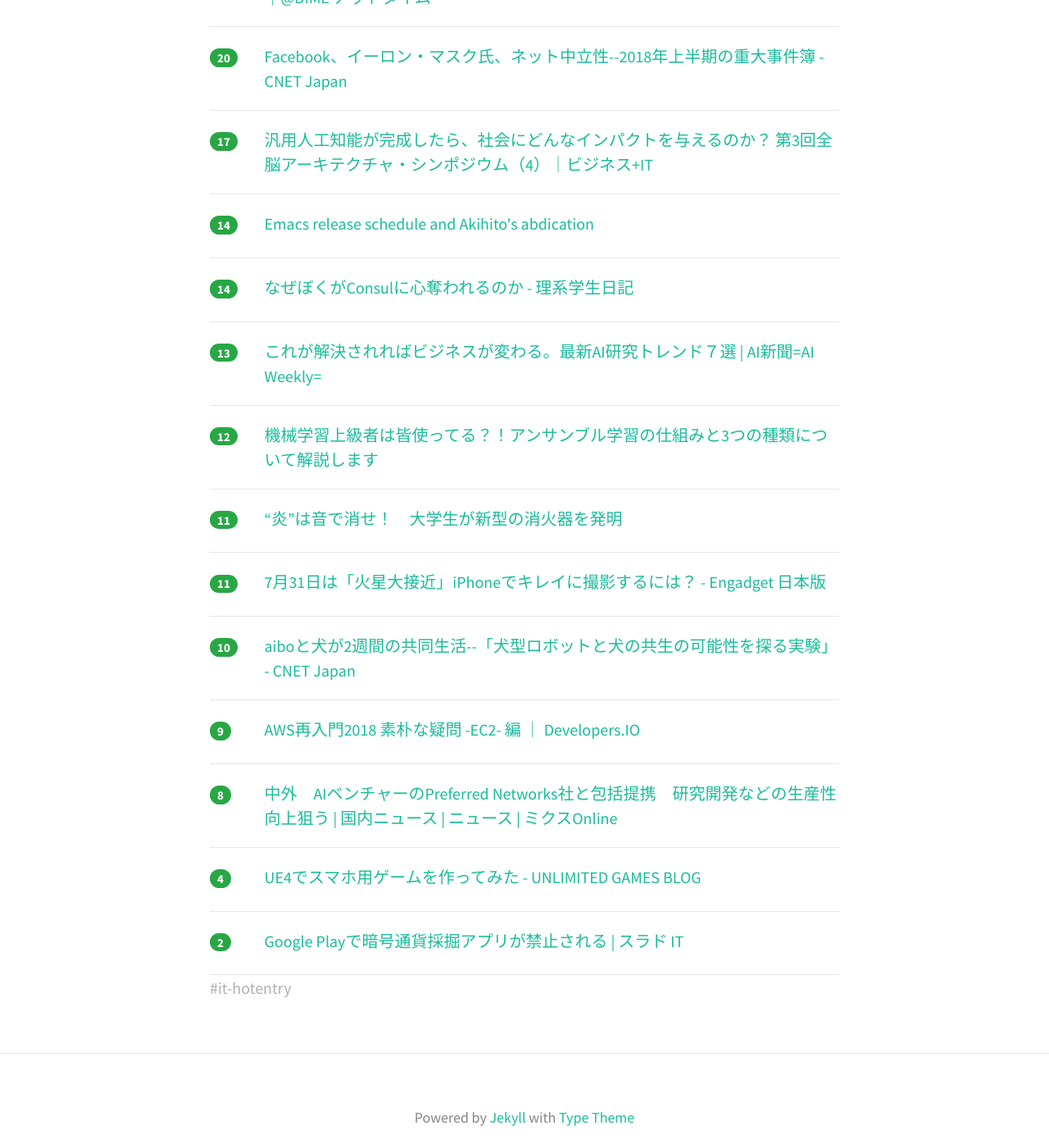
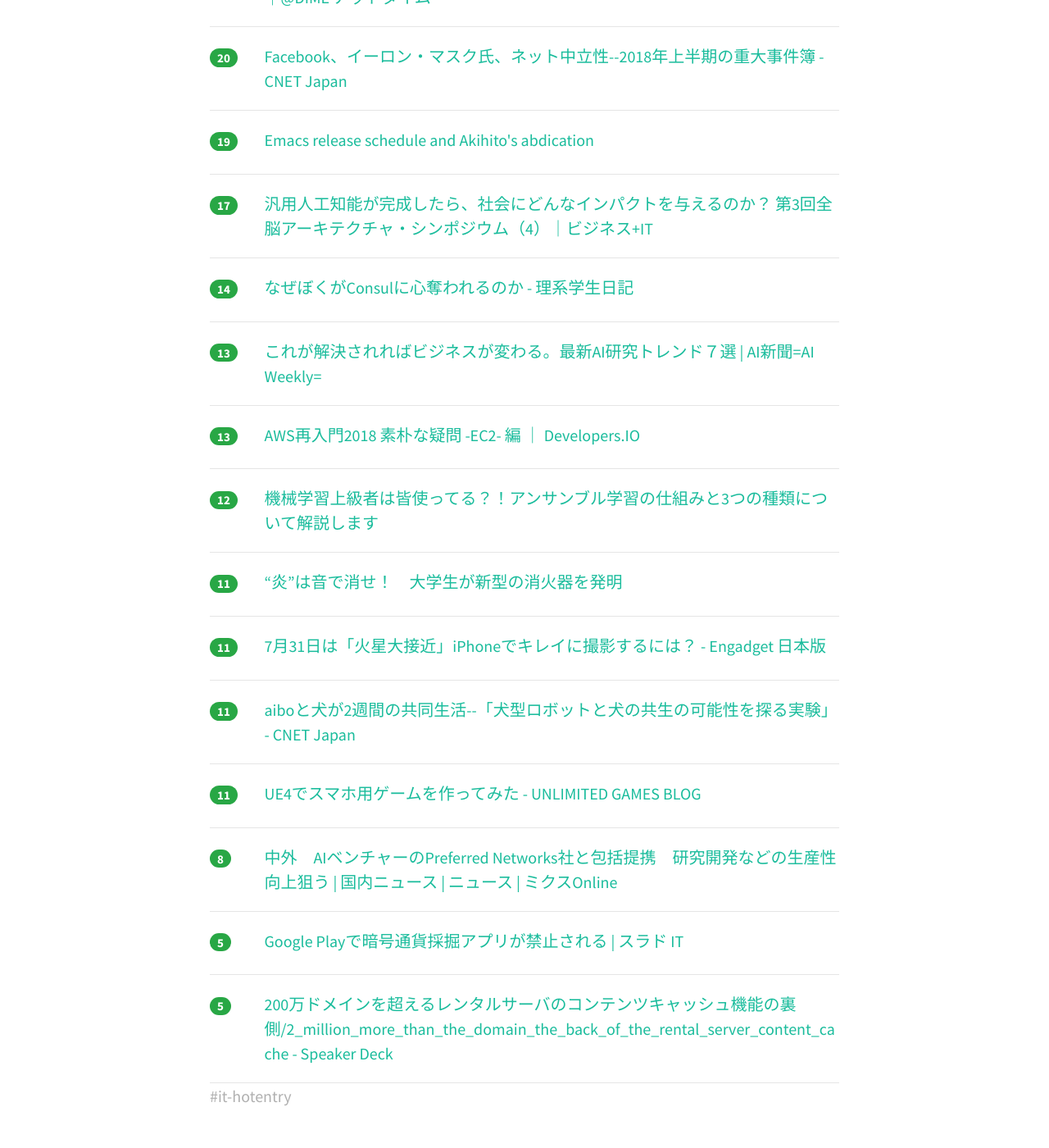
Before and after one commit to yatta47/hatena-matome-site, a Jekyll site: the page built from _posts/2018-07-29-hatena.md, in a window 1280 px wide and 1400 px high, scrolled down 1390 px. Shown: the whole window at 82% size. Built offline with Jekyll 4.4.1, drawn with Linux system fonts in a browser that asks for light colours; nearby versions of some CDN libraries; part of the change alters nothing that is shown; some of the changed text lies outside the part shown.

Commit message:
Updated 2018-07-29

```diff
--- a/_posts/2018-07-29-hatena.md
+++ b/_posts/2018-07-29-hatena.md
@@ -1,54 +1,54 @@
 ---
 layout: post
 title:  "2018-07-29 はてぶIT"
-date:   2018-07-29 15:03:01
+date:   2018-07-29 16:01:32
 tags: [it-hotentry]
 ---
-24 件のデータあり
+25 件のデータあり
 
 <hr><div class="row">
-<div class="col-1"><span class="badge badge-pill badge-success h2">211</span></div>
+<div class="col-1"><span class="badge badge-pill badge-success h2">239</span></div>
 <div class="col-11"><a href='https://togetter.com/li/1251175' target='_blank'>成果を出すチームは何が違う？Googleが分析した結果、大事なのは「何を言っても許されるし安心して働ける環境」らしい - Togetter</a></div>
 </div>
 <hr>
 <div class="row">
-<div class="col-1"><span class="badge badge-pill badge-success h2">165</span></div>
+<div class="col-1"><span class="badge badge-pill badge-success h2">180</span></div>
 <div class="col-11"><a href='https://anond.hatelabo.jp/20180729015737' target='_blank'>『ギークっぽい部屋』を作ろうと思ってるんだけど</a></div>
 </div>
 <hr>
 <div class="row">
-<div class="col-1"><span class="badge badge-pill badge-success h2">157</span></div>
+<div class="col-1"><span class="badge badge-pill badge-success h2">173</span></div>
 <div class="col-11"><a href='https://togetter.com/li/1251196' target='_blank'>事務所の電気代が突如30倍に暴騰！原因はまさかの掃除のおばちゃんだった「ITに強すぎるおばちゃん」「2018の電気泥棒」 - Togetter</a></div>
 </div>
 <hr>
 <div class="row">
-<div class="col-1"><span class="badge badge-pill badge-success h2">75</span></div>
+<div class="col-1"><span class="badge badge-pill badge-success h2">94</span></div>
 <div class="col-11"><a href='http://ascii.jp/elem/000/001/718/1718052/' target='_blank'>ASCII.jp：Windows 10までほとんど手が入れられてこなかったWindowsのコンソール機能｜Windows Info</a></div>
 </div>
 <hr>
 <div class="row">
-<div class="col-1"><span class="badge badge-pill badge-success h2">73</span></div>
+<div class="col-1"><span class="badge badge-pill badge-success h2">80</span></div>
 <div class="col-11"><a href='http://www.hirotsuru.com/entry/2018/07/28/225520' target='_blank'>Golangで軽量なSSHサーバを実装する - Fire Engine</a></div>
 </div>
 <hr>
 <div class="row">
-<div class="col-1"><span class="badge badge-pill badge-success h2">64</span></div>
+<div class="col-1"><span class="badge badge-pill badge-success h2">68</span></div>
 <div class="col-11"><a href='https://www.ituki-yu2.net/entry/hatena_mura_Redefine' target='_blank'>はてな村に関して定義をし直す時期に来てるんじゃないかと思う。 - 超メモ帳（Web式）＠復活</a></div>
 </div>
 <hr>
 <div class="row">
-<div class="col-1"><span class="badge badge-pill badge-success h2">48</span></div>
+<div class="col-1"><span class="badge badge-pill badge-success h2">53</span></div>
 <div class="col-11"><a href='http://www.nejimakiblog.com/entry/kindle-gift-present-others-ebook' target='_blank'>Kindle本をプレゼントできたら電子書籍も流行るんじゃないか - 世界のねじを巻くブログ</a></div>
 </div>
 <hr>
 <div class="row">
-<div class="col-1"><span class="badge badge-pill badge-success h2">39</span></div>
-<div class="col-11"><a href='https://japan.cnet.com/article/35123113/' target='_blank'>知的生産性向上には空調による温度刺激が効果的--ダイキンとNECが実証 - CNET Japan</a></div>
+<div class="col-1"><span class="badge badge-pill badge-success h2">47</span></div>
+<div class="col-11"><a href='https://diary.app.ssig33.com/377' target='_blank'>多摩のビル火災が AWS の予定地だったことを報じる必要はないとか言ってる人たちに言いたいことなんですけど - Diary</a></div>
 </div>
 <hr>
 <div class="row">
-<div class="col-1"><span class="badge badge-pill badge-success h2">31</span></div>
-<div class="col-11"><a href='https://diary.app.ssig33.com/377' target='_blank'>多摩のビル火災が AWS の予定地だったことを報じる必要はないとか言ってる人たちに言いたいことなんですけど - Diary</a></div>
+<div class="col-1"><span class="badge badge-pill badge-success h2">43</span></div>
+<div class="col-11"><a href='https://japan.cnet.com/article/35123113/' target='_blank'>知的生産性向上には空調による温度刺激が効果的--ダイキンとNECが実証 - CNET Japan</a></div>
 </div>
 <hr>
 <div class="row">
@@ -67,13 +67,13 @@ tags: [it-hotentry]
 </div>
 <hr>
 <div class="row">
-<div class="col-1"><span class="badge badge-pill badge-success h2">17</span></div>
-<div class="col-11"><a href='https://www.sbbit.jp/article/cont1/35123' target='_blank'>汎用人工知能が完成したら、社会にどんなインパクトを与えるのか？ 第3回全脳アーキテクチャ・シンポジウム（4）｜ビジネス+IT</a></div>
+<div class="col-1"><span class="badge badge-pill badge-success h2">19</span></div>
+<div class="col-11"><a href='https://lists.gnu.org/archive/html/emacs-devel/2018-07/msg01012.html' target='_blank'>Emacs release schedule and Akihito's abdication</a></div>
 </div>
 <hr>
 <div class="row">
-<div class="col-1"><span class="badge badge-pill badge-success h2">14</span></div>
-<div class="col-11"><a href='https://lists.gnu.org/archive/html/emacs-devel/2018-07/msg01012.html' target='_blank'>Emacs release schedule and Akihito's abdication</a></div>
+<div class="col-1"><span class="badge badge-pill badge-success h2">17</span></div>
+<div class="col-11"><a href='https://www.sbbit.jp/article/cont1/35123' target='_blank'>汎用人工知能が完成したら、社会にどんなインパクトを与えるのか？ 第3回全脳アーキテクチャ・シンポジウム（4）｜ビジネス+IT</a></div>
 </div>
 <hr>
 <div class="row">
@@ -84,6 +84,11 @@ tags: [it-hotentry]
 <div class="row">
 <div class="col-1"><span class="badge badge-pill badge-success h2">13</span></div>
 <div class="col-11"><a href='https://aishinbun.com/clm/20180726/1672/' target='_blank'>これが解決されればビジネスが変わる。最新AI研究トレンド７選 | AI新聞=AI Weekly=</a></div>
+</div>
+<hr>
+<div class="row">
+<div class="col-1"><span class="badge badge-pill badge-success h2">13</span></div>
+<div class="col-11"><a href='https://dev.classmethod.jp/cloud/2018-aws-re-entering-simple-question-ec2/' target='_blank'>AWS再入門2018 素朴な疑問 -EC2- 編 ｜ Developers.IO</a></div>
 </div>
 <hr>
 <div class="row">
@@ -102,13 +107,13 @@ tags: [it-hotentry]
 </div>
 <hr>
 <div class="row">
-<div class="col-1"><span class="badge badge-pill badge-success h2">10</span></div>
+<div class="col-1"><span class="badge badge-pill badge-success h2">11</span></div>
 <div class="col-11"><a href='https://japan.cnet.com/article/35123179/' target='_blank'>aiboと犬が2週間の共同生活--「犬型ロボットと犬の共生の可能性を探る実験」 - CNET Japan</a></div>
 </div>
 <hr>
 <div class="row">
-<div class="col-1"><span class="badge badge-pill badge-success h2">9</span></div>
-<div class="col-11"><a href='https://dev.classmethod.jp/cloud/2018-aws-re-entering-simple-question-ec2/' target='_blank'>AWS再入門2018 素朴な疑問 -EC2- 編 ｜ Developers.IO</a></div>
+<div class="col-1"><span class="badge badge-pill badge-success h2">11</span></div>
+<div class="col-11"><a href='http://unlimited-games.hatenablog.com/entry/2018/07/29/014835' target='_blank'>UE4でスマホ用ゲームを作ってみた - UNLIMITED GAMES BLOG</a></div>
 </div>
 <hr>
 <div class="row">
@@ -117,12 +122,12 @@ tags: [it-hotentry]
 </div>
 <hr>
 <div class="row">
-<div class="col-1"><span class="badge badge-pill badge-success h2">4</span></div>
-<div class="col-11"><a href='http://unlimited-games.hatenablog.com/entry/2018/07/29/014835' target='_blank'>UE4でスマホ用ゲームを作ってみた - UNLIMITED GAMES BLOG</a></div>
+<div class="col-1"><span class="badge badge-pill badge-success h2">5</span></div>
+<div class="col-11"><a href='https://it.srad.jp/story/18/07/28/1924255/' target='_blank'>Google Playで暗号通貨採掘アプリが禁止される | スラド IT</a></div>
 </div>
 <hr>
 <div class="row">
-<div class="col-1"><span class="badge badge-pill badge-success h2">2</span></div>
-<div class="col-11"><a href='https://it.srad.jp/story/18/07/28/1924255/' target='_blank'>Google Playで暗号通貨採掘アプリが禁止される | スラド IT</a></div>
+<div class="col-1"><span class="badge badge-pill badge-success h2">5</span></div>
+<div class="col-11"><a href='https://speakerdeck.com/takumakume/2-million-more-than-the-domain-the-back-of-the-rental-server-content-cache' target='_blank'>200万ドメインを超えるレンタルサーバのコンテンツキャッシュ機能の裏側/2_million_more_than_the_domain_the_back_of_the_rental_server_content_cache - Speaker Deck</a></div>
 </div>
 <hr>
```
